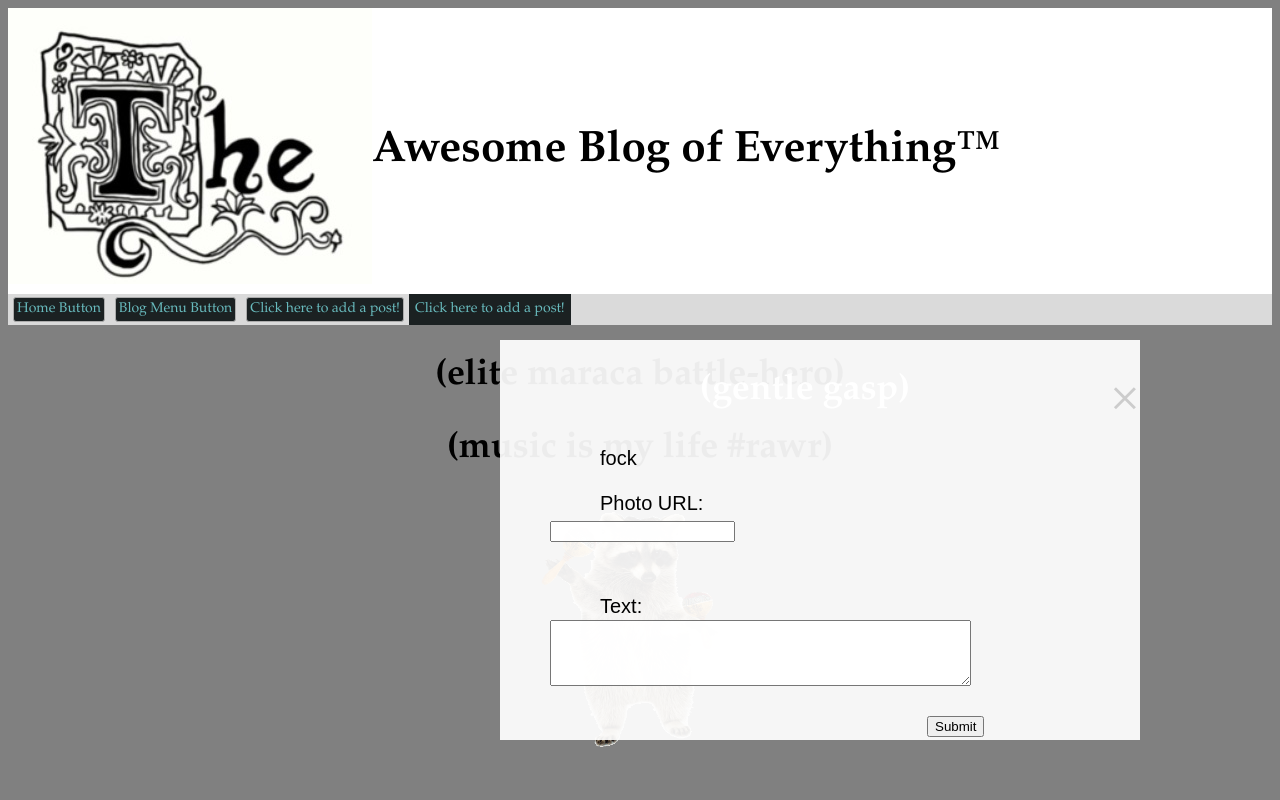
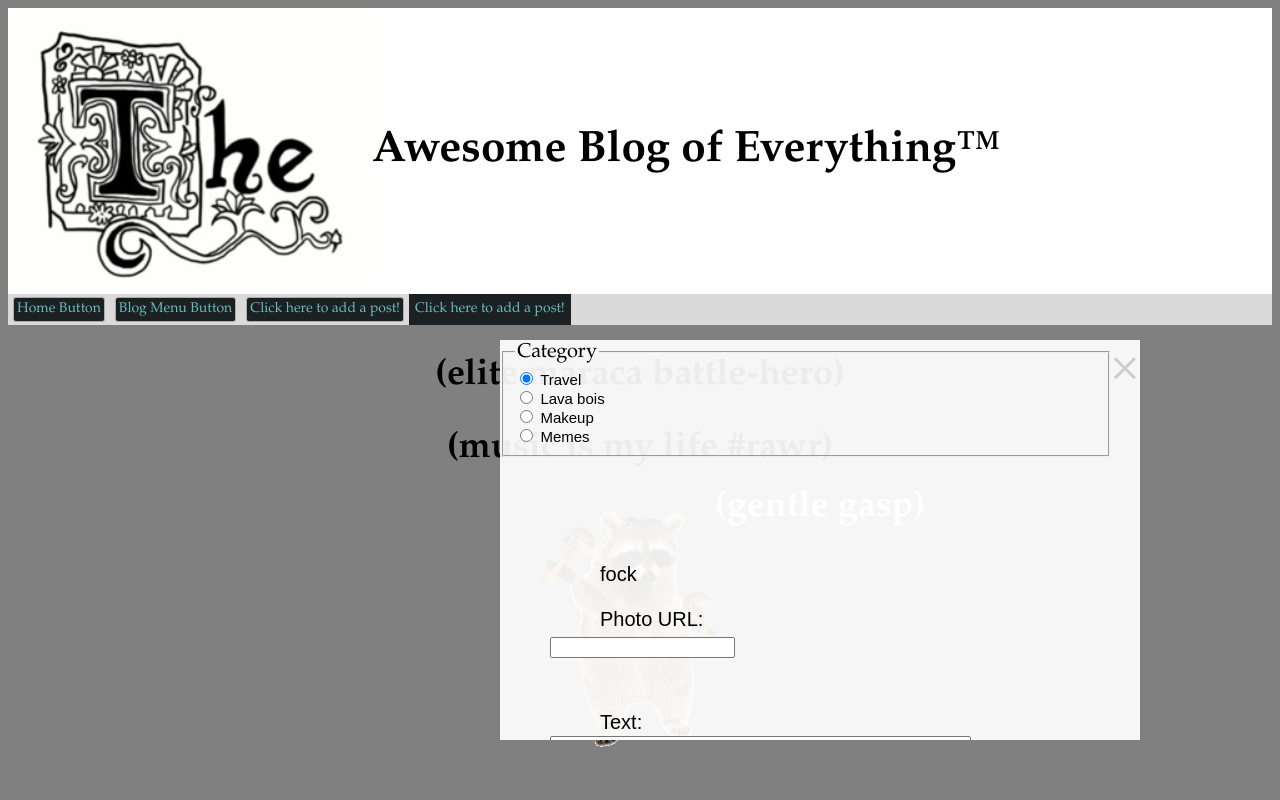
Before and after one commit to BrandonW24/CS290-Final, a website: page CS290-Final-master/CS290-Final-master/public/welcomePage.html in a window 1280 px wide. Both pictures are taken after a click on the button "Click here to add a post!". Shown: the top 800 px of the page. Drawn offline with Linux system fonts and the light colour scheme.

Commit message:
Updated home page modal
Added a legend to the modal that appears on the home page (for selecting categories), and some styling for it.

```diff
--- a/CS290-Final-master/CS290-Final-master/public/style.css
+++ b/CS290-Final-master/CS290-Final-master/public/style.css
@@ -109,6 +109,17 @@ h3 {
 
 }
 
+legend{
+	color: black;
+	font-family: "Garamond", "Comic Sans", cursive;
+	font-size: 20px;
+}
+
+fieldset{
+	font-family: 'Oswald', sans-serif;
+	color: black;
+	font-size: 15px;
+}
 .modal{
 
   display:none;
--- a/CS290-Final-master/CS290-Final-master/public/welcomePage.html
+++ b/CS290-Final-master/CS290-Final-master/public/welcomePage.html
@@ -30,6 +30,26 @@
                 <div id="modal-thing" class="modal">
                         <div class "modal-content">
                                 <span class="closeBUTT">&times;</span>
+
+				<fieldset id="post-category-fieldset" class="post-fieldset">
+					  <legend>Category</legend>
+					  <div>
+						<input type="radio" name="post-category" id="post-category-travel" value="Travel" checked>
+						<label for="post-category-travel">Travel</label>
+					  </div>
+					  <div>
+						<input type="radio" name="post-category" id="post-category-hot-pockets" value="Hot Pockets">
+						<label for="post-category-hot-pockets">Lava bois</label>
+					  </div>
+					  <div>
+						<input type="radio" name="post-category" id="post-category-makeup" value="Makeup">
+						<label for="post-category-makeup">Makeup</label>
+					  </div>
+					  <div>
+						<input type="radio" name="post-category" id="post-category-memes" value="Memes">
+						<label for="post-category-memes">Memes</label>
+					  </div>
+				</fieldset>
                                 <h2>(gentle gasp)</h2>
                                 <p>fock</p>
                                 <p>Photo URL:</p>
```
